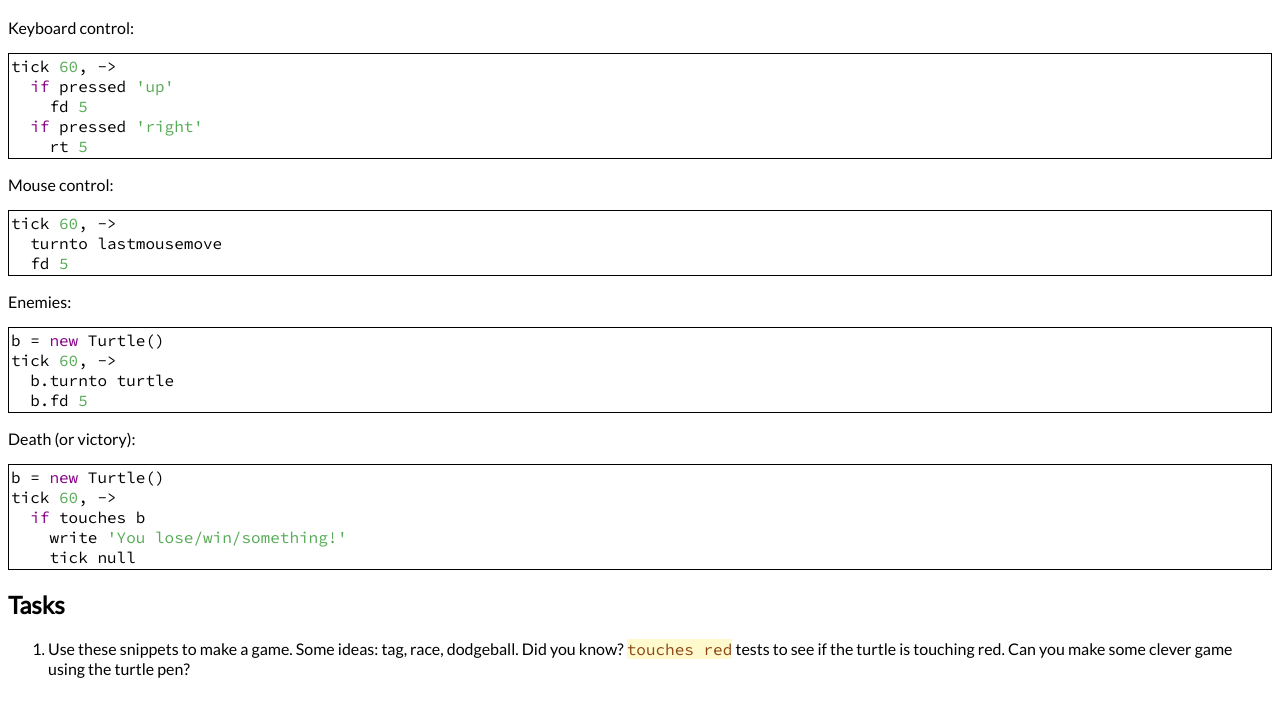
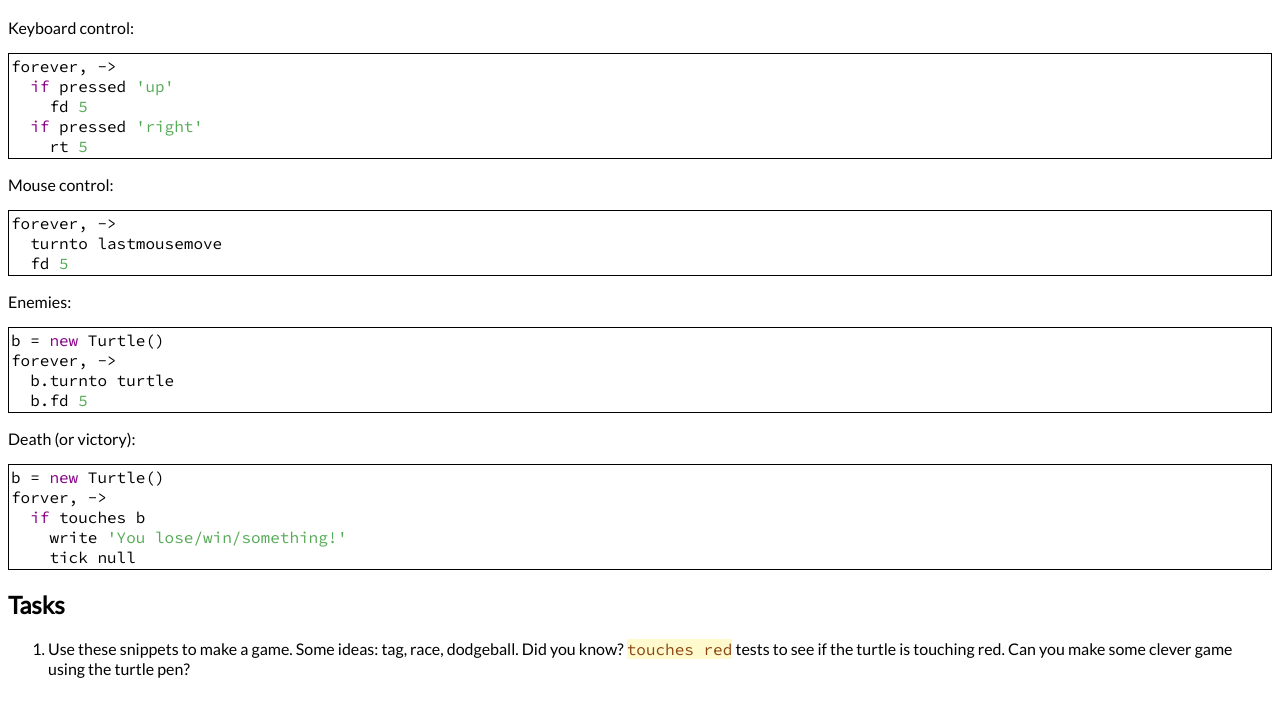
Before and after one commit to dabbler0/pencilcode-lessons, a website: page built-lessons/jcp9.html in a window 1280 px wide. Shown: the part 50-766 px from the top of the page. Drawn offline with Linux system fonts and the light colour scheme.

Commit message:
Update game tick/forever

```diff
--- a/built-lessons/jcp9.html
+++ b/built-lessons/jcp9.html
@@ -5,23 +5,23 @@
   <body>
     <h1 id="making-a-game">Making a Game</h1>
 <p>Keyboard control:</p>
-<pre><code>tick <span class="hljs-number">60</span>, <span class="hljs-function">-&gt;</span>
+<pre><code>forever, <span class="hljs-function">-&gt;</span>
   <span class="hljs-keyword">if</span> pressed <span class="hljs-string">'up'</span>
     fd <span class="hljs-number">5</span>
   <span class="hljs-keyword">if</span> pressed <span class="hljs-string">'right'</span>
     rt <span class="hljs-number">5</span>
 </code></pre><p>Mouse control:</p>
-<pre><code>tick <span class="hljs-number">60</span>, <span class="hljs-function">-&gt;</span>
+<pre><code>forever, <span class="hljs-function">-&gt;</span>
   turnto lastmousemove
   fd <span class="hljs-number">5</span>
 </code></pre><p>Enemies:</p>
 <pre><code>b = <span class="hljs-keyword">new</span> Turtle()
-tick <span class="hljs-number">60</span>, <span class="hljs-function">-&gt;</span>
+forever, <span class="hljs-function">-&gt;</span>
   b.turnto turtle
   b.fd <span class="hljs-number">5</span>
 </code></pre><p>Death (or victory):</p>
 <pre><code>b = <span class="hljs-keyword">new</span> Turtle()
-tick <span class="hljs-number">60</span>, <span class="hljs-function">-&gt;</span>
+forver, <span class="hljs-function">-&gt;</span>
   <span class="hljs-keyword">if</span> touches b
     write <span class="hljs-string">'You lose/win/something!'</span>
     tick <span class="hljs-literal">null</span>
```
